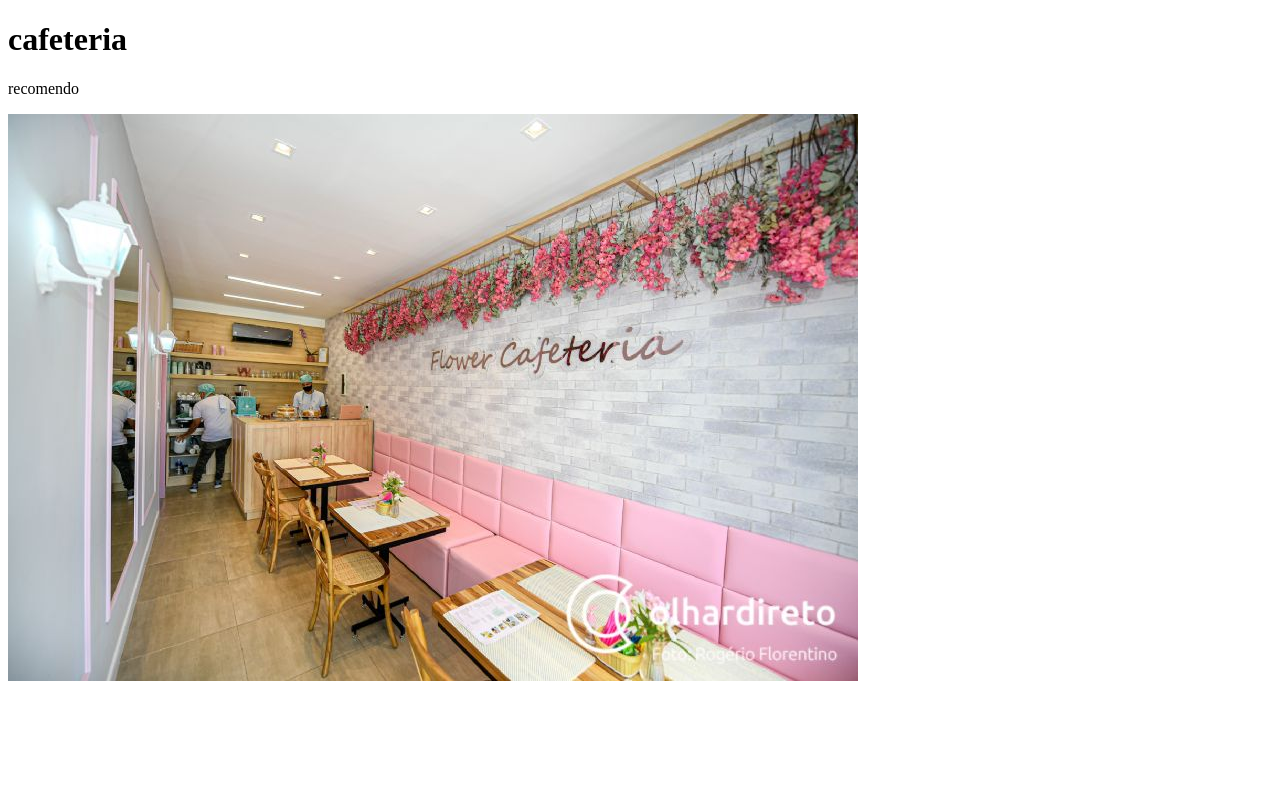
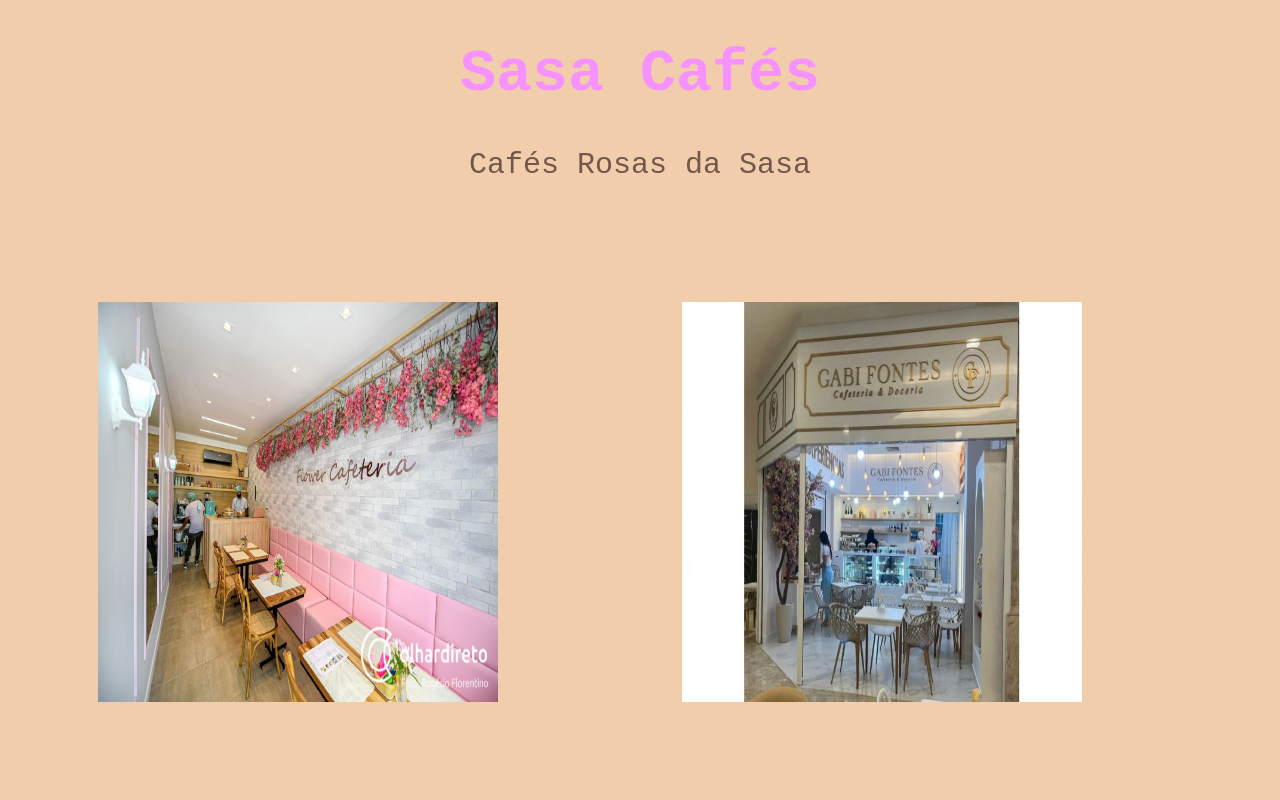
Before and after one commit to sasagarcia/wilson-joffre-1d, a plain HTML site: page index.html in a window 1280 px wide. Shown: the top 800 px of the page. Drawn offline with Linux system fonts and the light colour scheme.

Commit message:
Add files via upload

```diff
--- a/index.html
+++ b/index.html
@@ -1,14 +1,17 @@
 <!DOCTYPE html>
-<html lang="en">
+<html lang="port-br">
 <head>
     <meta charset="UTF-8">
     <meta http-equiv="X-UA-Compatible" content="IE=edge">
     <meta name="viewport" content="width=device-width, initial-scale=1.0">
-    <title>Document</title>
+    <title>Sasa Cafés</title>
+    <link rel="stylesheet" href="style.css">
 </head>
 <body>
-    <h1>cafeteria</h1>
-    <p>recomendo</p>
+    <h1>Sasa Cafés</h1>
+    <p>Cafés Rosas da Sasa</p>
     <img src="amp-04-02-22-FLOWER-CAFETERIA_FLORENTINO-9.jpg" alt="">
+    <img src="gabifontessite.jpg" alt="">
+    <img src="EOSR0014.JPG.jpg" alt="">
 </body>
 </html>
--- /dev/null
+++ b/style.css
@@ -0,0 +1,21 @@
+body{
+    background: #F2CDAC;
+}
+h1{
+    font-size: 60px;
+    color: #F592FF;
+    font-family: 'Courier New', Courier, monospace;
+    text-align: center;
+}
+p{
+    font-size: 30px;
+    color: #73574D;
+    font-family: 'Courier New', Courier, monospace;
+    text-align: center;
+}
+img{
+    width: 400px;
+    height: 400px;
+    margin: 90px;
+
+}
```
